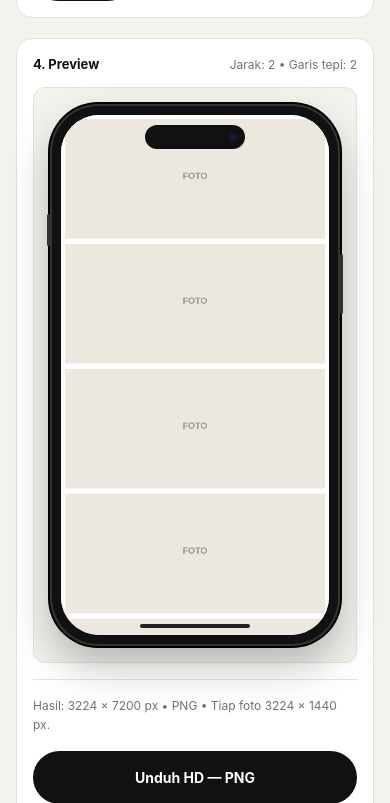
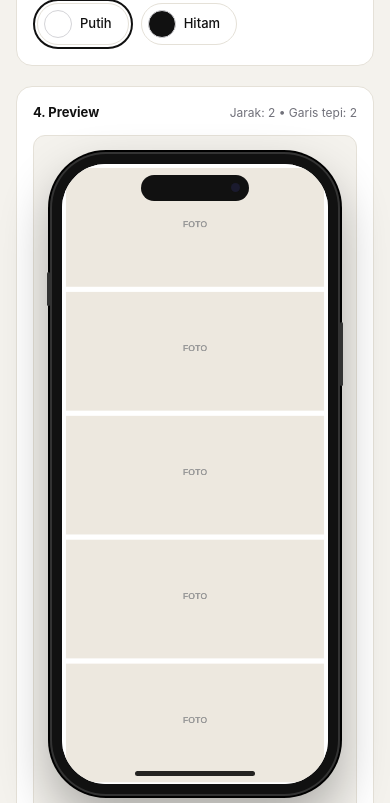
Before and after one commit to Rexzzxiterz/reynet, a plain HTML site: page index.html in a window 390 px wide. Shown: the part 1197-2000 px from the top of the page. Drawn offline with nearby package versions, Linux system fonts and the light colour scheme.

Commit message:
Refine iPhone mockup styles in index.html
Updated the iPhone mockup styles and adjusted dimensions for better layout.

```diff
--- a/index.html
+++ b/index.html
@@ -18,30 +18,32 @@
   input[type=file]{display:none}
   .colorBtn.active{outline:2px solid #111;outline-offset:2px}
 
+  /* === IPHONE MOCKUP - UDAH DIGEDEIN === */
   .iphone{
-    width:100%; max-width:300px; margin:0 auto;
-    background:#111; border-radius:48px;
-    padding:11px; box-shadow:0 20px 40px rgba(0,0,0,.25), 0 0 0 2px #000, inset 0 0 0 2px #333;
+    width:100%; max-width:360px; margin:0 auto;
+    background:#111; border-radius:56px;
+    padding:12px; box-shadow:0 24px 50px rgba(0,0,0,.30), 0 0 0 2px #000, inset 0 0 0 2px #333;
     position:relative;
   }
-  .iphone::before{ content:""; position:absolute; left:-3px; top:110px; width:3px; height:32px; background:#333; border-radius:3px; }
-  .iphone::after{ content:""; position:absolute; right:-3px; top:150px; width:3px; height:60px; background:#333; border-radius:3px; }
-  .iphone-screen{ background:#fff; border-radius:38px; overflow:hidden; position:relative; }
+  .iphone::before{ content:""; position:absolute; left:-3px; top:120px; width:3px; height:34px; background:#333; border-radius:3px; }
+  .iphone::after{ content:""; position:absolute; right:-3px; top:170px; width:3px; height:64px; background:#333; border-radius:3px; }
+  .iphone-screen{ background:#fff; border-radius:44px; overflow:hidden; position:relative; }
   .iphone-notch{
-    position:absolute; top:10px; left:50%; transform:translateX(-50%);
-    width:100px; height:24px; background:#111; border-radius:999px; z-index:10;
-    display:flex; align-items:center; justify-content:flex-end; padding-right:8px;
+    position:absolute; top:11px; left:50%; transform:translateX(-50%);
+    width:108px; height:26px; background:#111; border-radius:999px; z-index:10;
+    display:flex; align-items:center; justify-content:flex-end; padding-right:9px;
   }
-  .iphone-notch::after{ content:""; width:8px; height:8px; background:#1a1a2e; border-radius:50%; }
+  .iphone-notch::after{ content:""; width:9px; height:9px; background:#1a1a2e; border-radius:50%; }
+  /* SCROLLBAR ILANG - tetep bisa di-scroll */
   .iphone-scroll{
-    max-height:520px; overflow-y:auto; -webkit-overflow-scrolling:touch;
+    max-height:620px; overflow-y:auto; -webkit-overflow-scrolling:touch;
     scrollbar-width:none;
     -ms-overflow-style:none;
   }
   .iphone-scroll::-webkit-scrollbar{ display:none; width:0; height:0; }
   .iphone-home{
-    position:absolute; bottom:7px; left:50%; transform:translateX(-50%);
-    width:110px; height:4px; background:rgba(0,0,0,.85); border-radius:999px; z-index:10;
+    position:absolute; bottom:8px; left:50%; transform:translateX(-50%);
+    width:120px; height:5px; background:rgba(0,0,0,.85); border-radius:999px; z-index:10;
   }
   .iphone-screen canvas{ display:block; }
 </style>
@@ -83,7 +85,7 @@
             <span class="block mt-2 mx-auto w-[28px] grid grid-cols-2 gap-[2px]"><span class="block h-[6px] bg-current rounded-[2px] opacity-80"></span><span class="block h-[6px] bg-current rounded-[2px] opacity-80"></span><span class="block h-[6px] bg-current rounded-[2px] opacity-80"></span><span class="block h-[6px] bg-current rounded-[2px] opacity-80"></span><span class="block h-[6px] bg-current rounded-[2px] opacity-80"></span><span class="block h-[6px] bg-current rounded-[2px] opacity-80"></span><span class="block h-[6px] bg-current rounded-[2px] opacity-80"></span><span class="block h-[6px] bg-current rounded-[2px] opacity-80"></span></span>
           </button>
         </div>
-
+        <p id="layoutDesc" class="text-[12px] text-zinc-500 mt-3">5 foto ke bawah — cocok untuk story / status WA yang panjang.</p>
       </section>
       <section class="card p-5">
         <div class="flex justify-between items-baseline">
@@ -145,8 +147,9 @@
               <div class="iphone-home"></div>
             </div>
           </div>
-
+          <p class="text-center text-[12px] text-zinc-500 mt-3">Geser di dalam HP untuk lihat semua foto 👆</p>
         </div>
+        <p id="previewHint" class="text-[12px] text-zinc-500 mt-3 leading-relaxed">Geser ke bawah untuk melihat semua foto di dalam HP. Hasil unduhan tetap 3224 px lebar.</p>
         <div id="exportInfo" class="border-t border-[#E5E1D8] mt-4 pt-4 text-[12px] leading-relaxed text-zinc-500">Hasil: 3224 × 7200 px • PNG • Tiap foto 3224 × 1440 px.</div>
         <button onclick="downloadHD()" class="w-full btn-black font-bold py-4 text-[14px] mt-4">Unduh HD — PNG</button>
         <button onclick="shareToWA()" class="w-full bg-white border border-[#111] font-bold py-4 text-[14px] mt-2 rounded-full">Bagikan ke WhatsApp</button>
```
